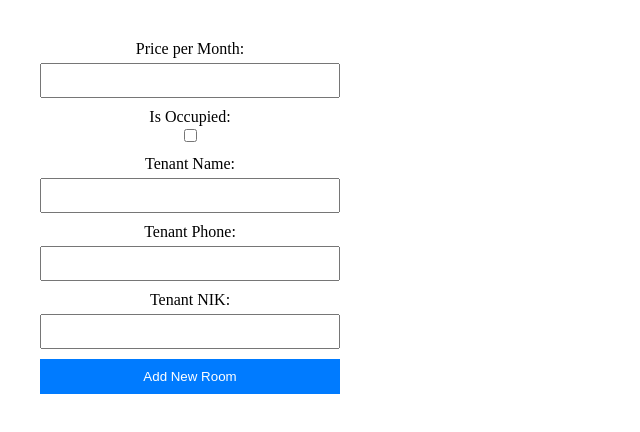
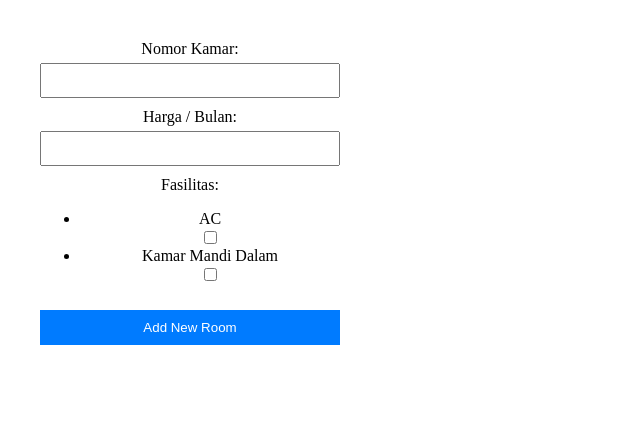
Before and after one commit to PixelGM/kost-19-manager, a React (Vite) app in the folder kost-19-manager/: page / in a window 1280 px wide. Shown: the top 432 px of the page, without its empty margins (0-640 px from the left). Built offline with nearby package versions, Linux system fonts and the light colour scheme.

Commit message:
Adjusted for New Rooms (Working!)

```diff
--- a/kost-19-manager/src/App.tsx
+++ b/kost-19-manager/src/App.tsx
@@ -5,11 +5,11 @@ import './App.css'
 
 function App() {
   const [room, setRoom] = useState({
-    pricePerMonth: '',
+    nomorKamar: '',
+    hargaPerBulan: '',
     isOccupied: false,
-    tenantName: '',
-    tenantPhone: '',
-    tenantNIK: ''
+    ac: false,
+    kamarMandiDalam: false
   });
 
   const handleChange = (e) => {
@@ -45,15 +45,15 @@ function App() {
   return (
     <form onSubmit={handleSubmit}>
       <label>
-        Price per Month:
+        Nomor Kamar:
         <input
           type="number"
-          name="pricePerMonth"
-          value={room.pricePerMonth}
+          name="nomorKamar"
+          value={room.nomorKamar}
           onChange={handleChange}
         />
       </label>
-      <label>
+      {/* <label>
         Is Occupied:
         <input
           type="checkbox"
@@ -61,33 +61,43 @@ function App() {
           checked={room.isOccupied}
           onChange={handleChange}
         />
-      </label>
+      </label> */}
+
       <label>
-        Tenant Name:
+        Harga / Bulan:
         <input
-          type="text"
-          name="tenantName"
-          value={room.tenantName}
+          type="number"
+          name="hargaPerBulan"
+          value={room.hargaPerBulan}
           onChange={handleChange}
         />
       </label>
       <label>
-        Tenant Phone:
+        Fasilitas:
+        <ul>
+          <li>
+            <label>
+              AC
               <input
-          type="text"
-          name="tenantPhone"
-          value={room.tenantPhone}
+                type="checkbox"
+                name="ac" // changed from "AC"
+                checked={room.ac}
                 onChange={handleChange}
               />
             </label>
+          </li>
+          <li>
             <label>
-        Tenant NIK:
+            Kamar Mandi Dalam
               <input
-          type="text"
-          name="tenantNIK"
-          value={room.tenantNIK}
+                type="checkbox"
+                name="kamarMandiDalam" // changed from "Kamar Mandi Dalam"
+                checked={room.kamarMandiDalam}
                 onChange={handleChange}
               />
+            </label>
+          </li>
+        </ul>
       </label>
       <button type="submit">Add New Room</button>
     </form>
```
Also changed, not shown: kost-19-manager/src/server/server.js (+4 -3 lines). Lines whose indentation alone changed are shown as unchanged.
